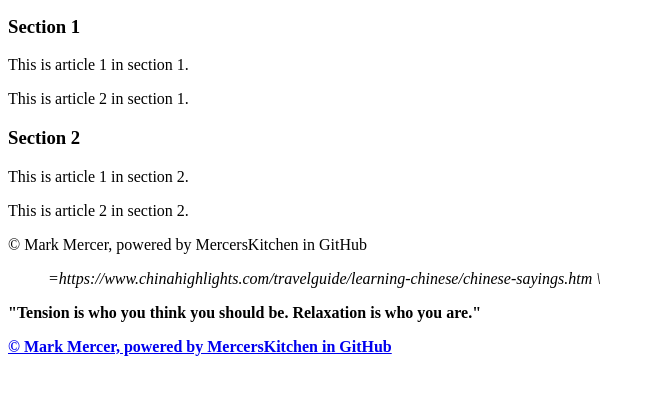
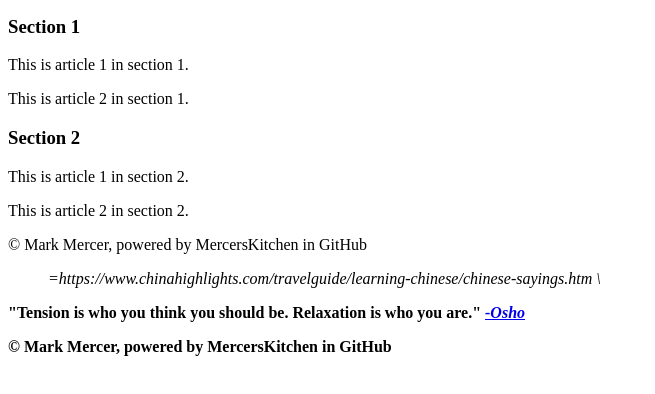
Before and after one commit to Cezar333333/CS10-Q1-Websites-Sandbox, a plain HTML site: page html.lessons/childPages/Template.html in a window 1280 px wide. Shown: the part 148-542 px from the top of the page, without its empty margins (0-655 px from the left). Drawn offline with Linux system fonts and the light colour scheme.

Commit message:
Update Template.html

```diff
--- a/html.lessons/childPages/Template.html
+++ b/html.lessons/childPages/Template.html
@@ -60,7 +60,7 @@
 
 <p>
    <strong> "Tension is who you think you should be. Relaxation is who you are."
-  <em><a href="https://www.chinahighlights.com/travelguide/learning-chinese/chinese-sayings.htm"
+  <em><a href="https://www.chinahighlights.com/travelguide/learning-chinese/chinese-sayings.htm">
     -Osho</a></em>
      <p>&copy Mark Mercer, powered by MercersKitchen in GitHub
 
```
